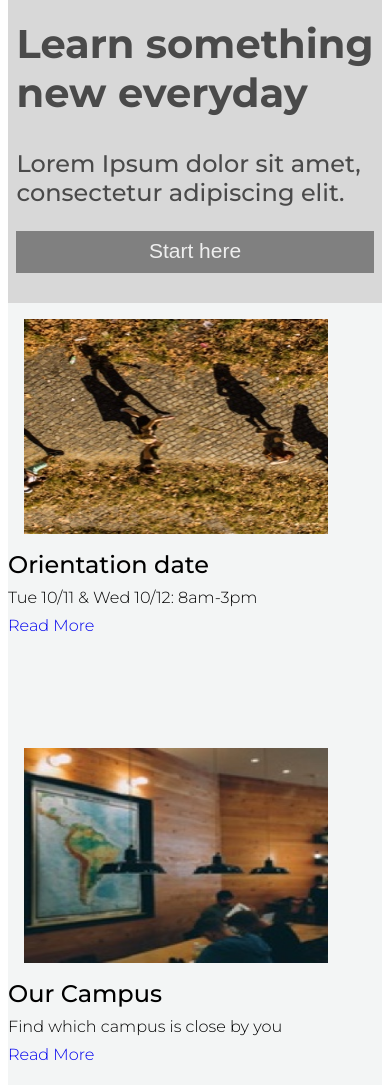
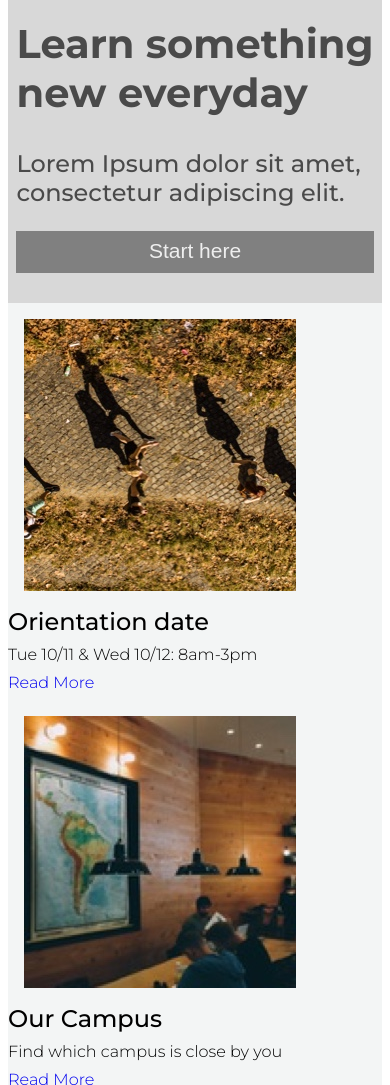
Before and after one commit to cevaboyz/Colmar-Academy, a plain HTML site: page index.html in a window 390 px wide. Shown: the part 353-1438 px from the top of the page. Drawn offline with Linux system fonts and the light colour scheme.

Commit message:
stage before fuck'd up, it was the right section

```diff
--- a/resources/css/style.css
+++ b/resources/css/style.css
@@ -579,6 +579,7 @@
                                                                                                                     .right_section_2 {
                                                                                                                         display: flex;
                                                                                                                         width: 100%;
+                                                                                                                        flex-direction: column;
                                                                                                                     }
                                                                                                                 }
 
@@ -592,8 +593,8 @@
 
                                                                                                                 @media only screen and (max-width: 480px) {
                                                                                                                     .subbox img {
-                                                                                                                        height: 50%;
-                                                                                                                        width: 100%;
+                                                                                                                        height: max-content;
+                                                                                                                        width: max-content;
                                                                                                                         background-position: center;
                                                                                                                     }
                                                                                                                 }
```
